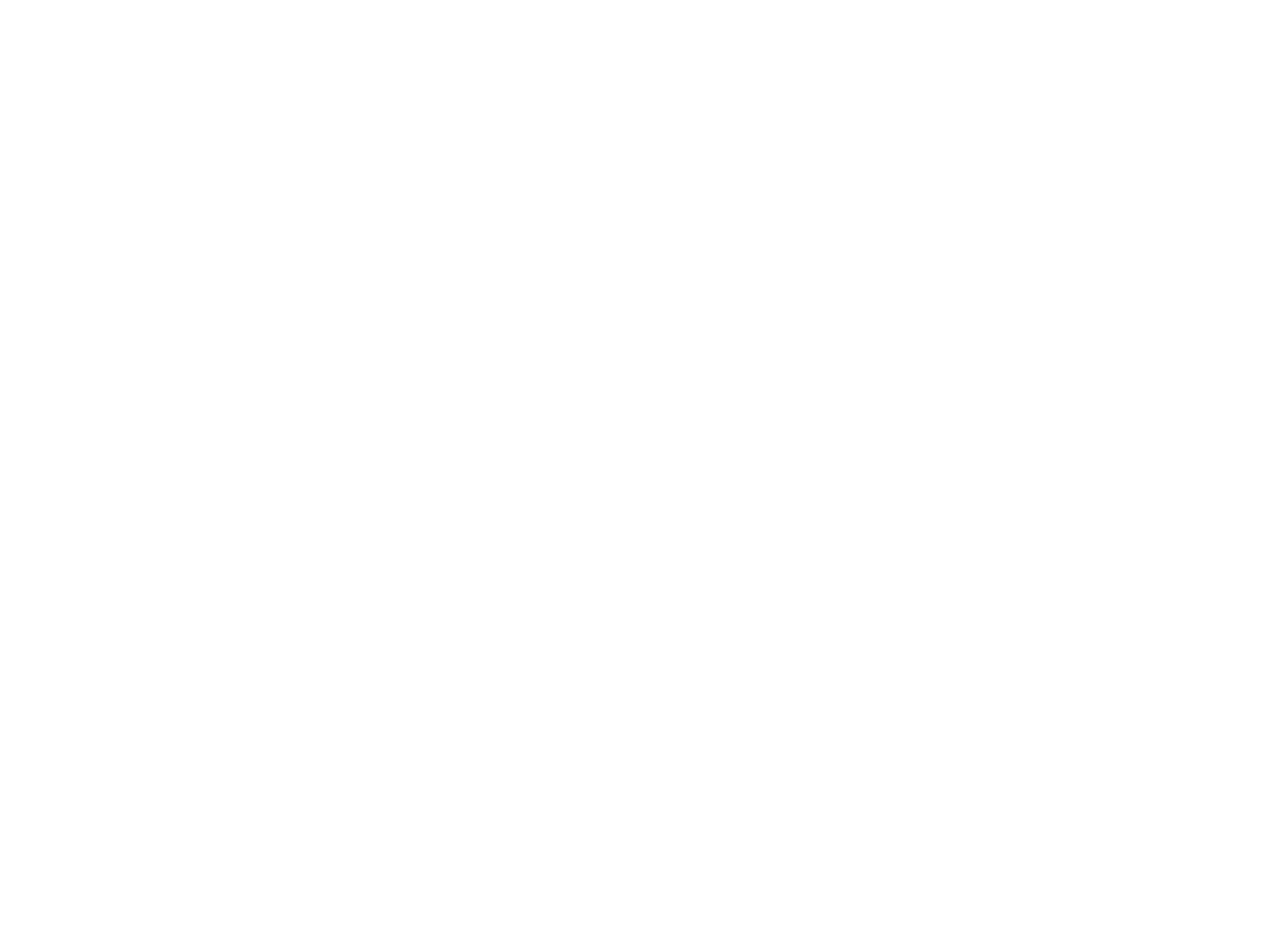
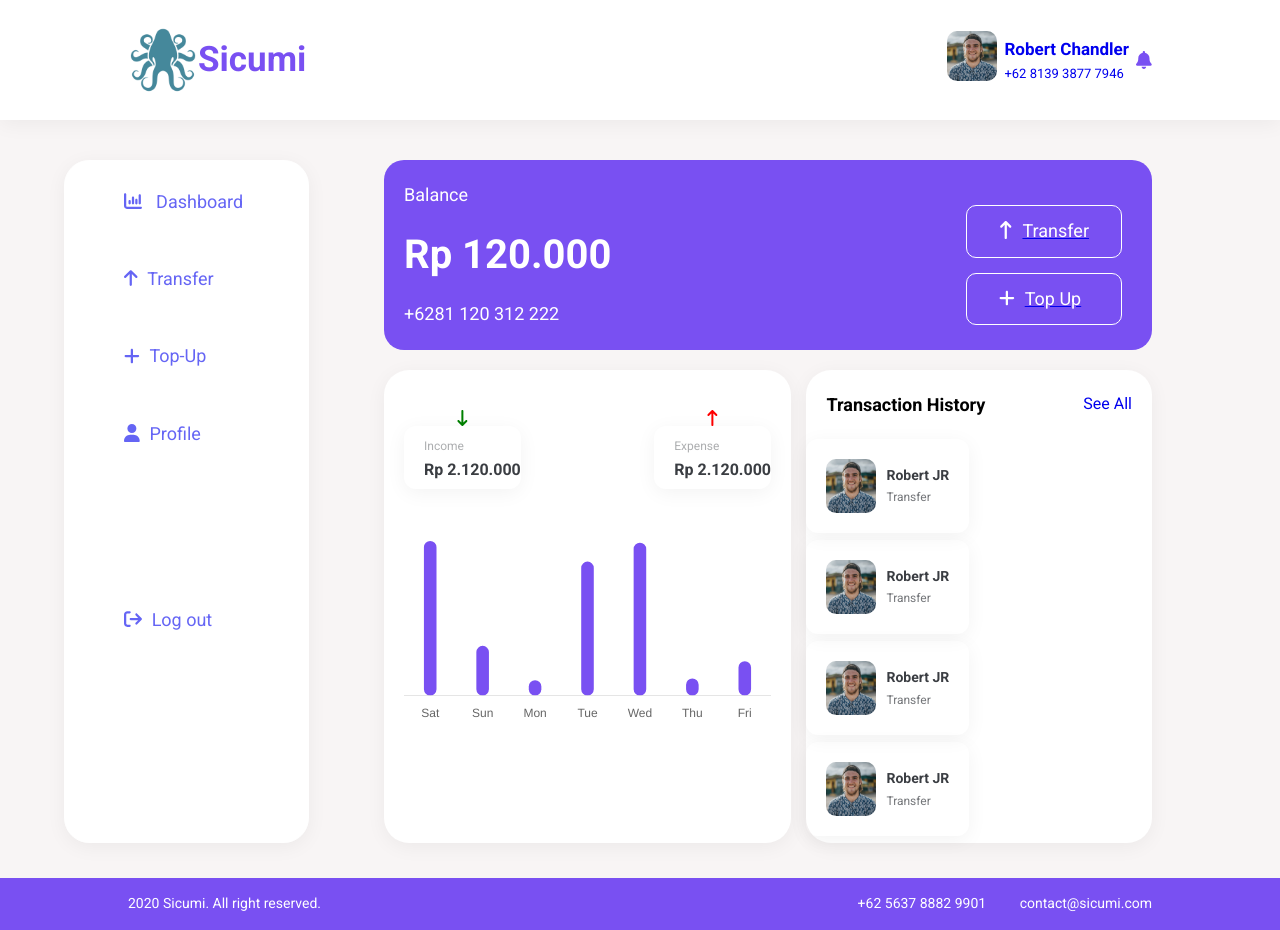
Before and after one commit to bca-batch-5/sicumi_frontend, a React (Create React App) app: page /Dashboard in a window 1280 px wide. Before the commit this address had no page. Before the commit the page ends 800 px from the top, so only its background shows below. Built offline with nearby package versions, Linux system fonts and the light colour scheme.

Commit message:
isi konten halaman dashboard dan update layout

```diff
--- a/package.json
+++ b/package.json
@@ -9,7 +9,9 @@
     "@testing-library/jest-dom": "^5.16.4",
     "@testing-library/react": "^13.1.1",
     "@testing-library/user-event": "^13.5.0",
+    "chart.js": "^3.8.0",
     "react": "^18.1.0",
+    "react-chartjs-2": "^4.1.0",
     "react-dom": "^18.1.0",
     "react-router": "^6.3.0",
     "react-router-dom": "^6.3.0",
--- a/src/Layouts/Home/StyleHome.js
+++ b/src/Layouts/Home/StyleHome.js
@@ -19,6 +19,7 @@
   justify-content: space-between;
   padding-top: 40px;
   padding-bottom: 35px;
+  align-items: stretch;
 `;
 export const SectionLeft = styled.section`
   position: relative;
@@ -34,6 +35,7 @@
   flex-direction: column;
   justify-content: space-between;
   padding-top: 10px;
+
 `;
 export const Nav = styled.section`
   position: relative;
@@ -54,13 +56,8 @@
 
 export const SectionRight = styled.section`
   width: 60%;
-  height: 70vh;
+  // height: 70vh;
   margin-right: 10%;
-  // background-color: white;
-  // box-shadow: 0px 4px 20px rgba(0, 0, 0, 0.05);
-  // border: 1px solid white;
-  // border-radius: 25px;
-  // padding: 40px;
 `;
 
 export const DescAcc = styled.section`
--- a/src/Pages/App/Index.jsx
+++ b/src/Pages/App/Index.jsx
@@ -2,6 +2,7 @@
 import { BrowserRouter, Routes, Route } from "react-router-dom";
 import LayoutHome from "../../Layouts/Home/Home";
 import "../../Styles/App.css";
+import Dashboard from "../Dashboard/Dashboard";
 import SingUp from "../SignUp/SignUp";
 // declare function
 
@@ -12,6 +13,7 @@
         <Route path="/" />
         <Route path="/Layout" element={<LayoutHome />} />
         <Route path="/Signup" element={<SingUp />} />
+        <Route path="/Dashboard" element={<Dashboard />} />
       </Routes>
     </BrowserRouter>
   );
--- /dev/null
+++ b/src/Pages/Chart/Index.js
@@ -0,0 +1,77 @@
+import React from "react";
+import {
+  Chart as ChartJS,
+  CategoryScale,
+  LinearScale,
+  BarElement,
+  Tooltip,
+} from "chart.js";
+import { Bar} from "react-chartjs-2"
+
+const Profile = () => {
+  ChartJS.register(
+    CategoryScale,
+    LinearScale,
+    BarElement,
+    // Title,
+    Tooltip
+    // Legend
+  );
+
+  const options = {
+    responsive: true,
+    // plugins: {
+    // legend: {
+    //   position: "top",
+    // },
+    // title: {
+    //   display: true,
+    //   text: "Chart.js Bar Chart",
+    // },
+    // },
+    scales: {
+      y: {
+        display: false,
+      },
+      x: {
+        grid: {
+          display: false,
+        },
+      },
+    },
+  };
+
+  const labels = [
+    "Sat",
+    "Sun",
+    "Mon",
+    "Tue",
+    "Wed",
+    "Thu",
+    "Fri"
+
+  ];
+
+  const data = {
+    labels,
+    datasets: [
+      {
+        label: "Dataset 1",
+        data: [900, 290, 90, 780, 890, 100, 200],
+        backgroundColor: "#7950f2",
+        borderRadius: 100,
+        barPercentage: 0.3,
+        borderSkipped: false,
+      },
+    ],
+  };
+
+  return (
+
+
+      <Bar options={options} data={data} />
+
+  );
+};
+
+export default Profile;
--- /dev/null
+++ b/src/Pages/Dashboard/Dashboard.js
@@ -0,0 +1,89 @@
+import React from "react";
+import LayoutHome from "../../Layouts/Home/Home";
+import { BalanceInformation, BCLeft, BCRight, BIButton, BILeft, BIRight,  DescBalance, ShowBalance, TitleJr, XWrapp, YWrapp } from "./StyleDashboard";
+import { FontAwesomeIcon } from "@fortawesome/react-fontawesome";
+import ContactInformation from "../../Components/TextBox/ContactInformation";
+import { Link } from "react-router-dom";
+import { faArrowUpLong, faPlus, faArrowDownLong } from "@fortawesome/free-solid-svg-icons";
+import Chart from "../Chart/Index";
+import DetailsInformation from "../../Components/TextBox/DetailsInformation";
+
+const Dashboard = () => {
+
+    return(
+      <LayoutHome>
+          <YWrapp>
+              <BalanceInformation>
+                <BILeft>
+                    <DescBalance>Balance</DescBalance>
+                    <ShowBalance> Rp 120.000 </ShowBalance>
+                    <DescBalance>+6281 120 312 222</DescBalance>
+                </BILeft>
+                <BIRight>
+                    <Link to="">
+                      <BIButton>
+                        <FontAwesomeIcon icon={faArrowUpLong} style={{marginRight: 10}} />
+                    Transfer
+                    </BIButton>
+
+                    </Link>
+                    <Link to="">
+                      <BIButton>
+                        <FontAwesomeIcon icon={faPlus} style={{marginRight: 10}} />
+                    Top Up
+                    </BIButton>
+
+                    </Link>
+
+                </BIRight>
+              </BalanceInformation>
+              <XWrapp>
+                <BCLeft>
+                    <YWrapp style={{margin:20}}>
+                    <XWrapp style={{marginBottom: 50}}>
+                        <YWrapp>
+                            <FontAwesomeIcon icon={faArrowDownLong} style={{color: `green`}}></FontAwesomeIcon>
+                            <DetailsInformation Title="Income" Desc="Rp 2.120.000"></DetailsInformation>
+                        </YWrapp>
+                        <YWrapp>
+                            <FontAwesomeIcon icon={faArrowUpLong} style={{color: `red`}}></FontAwesomeIcon>
+                            <DetailsInformation Title="Expense" Desc="Rp 2.120.000"></DetailsInformation>
+                        </YWrapp>
+                    </XWrapp>
+                    <Chart></Chart>
+                    </YWrapp>
+
+                </BCLeft>
+                <BCRight>
+                <XWrapp>
+                    <TitleJr> Transaction History</TitleJr>
+                    <Link to="" style={{marginRight : 20, textDecoration : `none`}}>See All</Link>
+                </XWrapp>
+                <YWrapp>
+                    <XWrapp style={{marginTop: 0}}>
+                    <ContactInformation  Title="Robert JR" Desc="Transfer" style={{margin:0}}>
+                    </ContactInformation>
+                    </XWrapp>
+                    <XWrapp style={{marginTop: 0}}>
+                    <ContactInformation  Title="Robert JR" Desc="Transfer">
+                    </ContactInformation>
+                    </XWrapp>
+                    <XWrapp style={{marginTop: 0}}>
+                    <ContactInformation  Title="Robert JR" Desc="Transfer">
+                    </ContactInformation>
+                    </XWrapp>
+                    <XWrapp style={{marginTop: 0}}>
+                    <ContactInformation  Title="Robert JR" Desc="Transfer">
+                    </ContactInformation>
+                    </XWrapp>
+
+                </YWrapp>
+
+                </BCRight>
+              </XWrapp>
+          </YWrapp>
+      </LayoutHome>
+    );
+};
+
+export default Dashboard;
--- /dev/null
+++ b/src/Pages/Dashboard/StyleDashboard.js
@@ -0,0 +1,90 @@
+import styled from "styled-components"
+
+export const YWrapp = styled.section`
+    display: flex;
+  flex-direction: column;
+  `;
+export const BalanceInformation =styled.section`
+width: 100%;
+  height: 190px;
+  background-color: #7950f2;
+  border-radius: 20px;
+  display: flex;
+  justify-content: space-between;
+  `;
+
+export const XWrapp = styled.section`
+margin-top: 20px;
+display: flex;
+justify-content: space-between;
+`;
+
+export const BCLeft = styled.section`
+width: 53%;
+  box-shadow: 0px 4px 20px rgba(0, 0, 0, 0.05);
+  /* height: 468px; */
+  border-radius: 25px;
+  display: flex;
+  flex-direction: column;
+  background-color: white;
+`;
+
+export const BCRight = styled.section`
+width: 45%;
+  box-shadow: 0px 4px 20px rgba(0, 0, 0, 0.05);
+  border-radius: 25px;
+  display: flex;
+  flex-direction: column;
+  background-color: white;
+`;
+
+export const BILeft = styled.section`
+color: white;
+  margin : 20px;
+  display: flex;
+  flex-direction: column;
+  justify-content: space-between;
+`;
+
+export const ShowBalance = styled.h2`
+font-size: 40px;
+font-weight: bold;
+margin : 0px;
+margin-block : 0px;
+`;
+
+export const DescBalance = styled.p`
+font-size: 18px;
+margin : 0px;
+`;
+
+export const BIRight = styled.section`
+display: flex;
+  flex-direction: column;
+  justify-content: space-between;
+  margin: 30px;
+  `;
+
+export const BIButton = styled.section`
+border: 1px solid white;
+border-radius: 10px;
+font-size: 18px;
+color: white;
+text-decoration: none;
+padding: 10px 32px;
+margin-top: 15px;
+
+&:hover,
+  &:focus,
+  &:active {
+    border: 1px solid #7950f2;
+  background-color: white;
+  color : #7950f2;
+  }
+`;
+
+export const TitleJr = styled.h3`
+font-size: 18px;
+margin-left: 20px;
+margin-top: 0px;
+`;
```
Also changed, not shown: src/Components/Form/Search.jsx (added), 1 other file (tests, documents, lock files or other folders).
